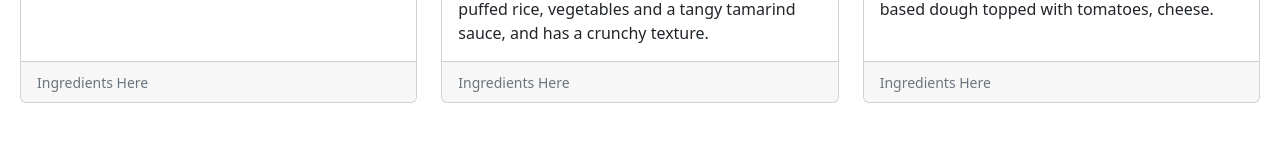
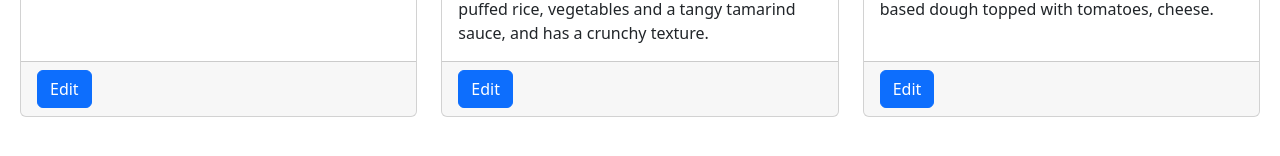
Before and after one commit to sahil-bhanvadiya/recipe-app-react-ts, a React (Create React App) app: page / in a window 1280 px wide. Shown: the part 366-522 px from the top of the page. Built offline with nearby package versions, Linux system fonts and the light colour scheme.

Commit message:
feat: edit recipe

```diff
--- a/src/components/Main.tsx
+++ b/src/components/Main.tsx
@@ -2,7 +2,7 @@ import { ChangeEvent, FC, useState } from "react";
 import { RecipeCard } from "./RecipeCard";
 import Button from "react-bootstrap/Button";
 import Modal from "react-bootstrap/Modal";
-interface Recipe {
+export interface Recipe {
   id: number;
   image: string;
   name: string;
@@ -24,7 +24,8 @@ const recipesData: Recipe[] = [
   },
   {
     id: 3,
-    image: "https://cdn.pixabay.com/photo/2017/12/09/08/18/pizza-3007395__480.jpg",
+    image:
+      "https://cdn.pixabay.com/photo/2017/12/09/08/18/pizza-3007395__480.jpg",
     name: "Pizza",
     desc: "Pizza is a dish of Italian origin consisting of a usually round, flat base of leavened wheat-based dough topped with tomatoes, cheese.",
   },
@@ -35,9 +36,9 @@ const Main: FC = () => {
   const [name, setName] = useState<string>("");
   const [img, setImg] = useState<string>("");
   const [desc, setDesc] = useState<string>("");
+  const [editData, setEditData] = useState<Recipe | undefined>();
 
   const handleClose = () => {
-    console.log(name, img, desc);
     setState(false);
   };
 
@@ -49,9 +50,30 @@ const Main: FC = () => {
     setName("");
     setImg("");
     setDesc("");
-  }
+  };
+
+  const onEditHandler = (data: Recipe) => {
+    const { name, image, desc } = data;
+    setEditData(data);
+    setName(name);
+    setImg(image);
+    setDesc(desc);
+    handleShow();
+  };
 
   const handleSave = () => {
+    if (editData) {
+      const modifiedData = [...recipes];
+      modifiedData.map((data: Recipe) => {
+        if (data.id === editData.id) {
+          data.id = editData.id;
+          data.name = name;
+          data.image = img;
+          data.desc = desc;
+        }
+      });
+      setRecipes(modifiedData);
+    } else {
       const newRecipe: Recipe = {
         id: getUniqueID(),
         name,
@@ -59,13 +81,16 @@ const Main: FC = () => {
         desc,
       };
       setRecipes((recipes) => [...recipes, newRecipe]);
+    }
     clearForm();
     setState(false);
   };
 
   const handleShow = () => setState(true);
 
-  const onChangeHandler = (e: ChangeEvent<HTMLInputElement>) => {
+  const onChangeHandler = (
+    e: ChangeEvent<HTMLInputElement> | ChangeEvent<HTMLTextAreaElement>
+  ) => {
     switch (e.target.name) {
       case "name":
         setName(e.target.value);
@@ -87,7 +112,7 @@ const Main: FC = () => {
       </div>
       <Modal show={state} onHide={handleClose}>
         <Modal.Header closeButton>
-          <Modal.Title>Add Recipe</Modal.Title>
+          <Modal.Title>{editData ? "Edit" : "Add"} Recipe</Modal.Title>
         </Modal.Header>
         <Modal.Body>
           <div className="mb-3">
@@ -111,7 +136,9 @@ const Main: FC = () => {
             <input
               type="text"
               name="img"
+              value={img}
               className="form-control"
+              onChange={onChangeHandler}
               id="exampleFormControlInput2"
               placeholder="img url"
             />
@@ -125,6 +152,8 @@ const Main: FC = () => {
               className="form-control"
               id="exampleFormControlTextarea1"
               rows={3}
+              value={desc}
+              onChange={onChangeHandler}
               placeholder="Recipe Description."
             ></textarea>
           </div>
@@ -140,9 +169,11 @@ const Main: FC = () => {
       </Modal>
       <div className="row row-cols-1 row-cols-md-3 g-4">
         {recipes.map((recipe) => (
-          <>
-            <RecipeCard recipe={recipe}></RecipeCard>
-          </>
+          <RecipeCard
+            key={recipe.id}
+            recipe={recipe}
+            onEditHandler={onEditHandler}
+          ></RecipeCard>
         ))}
       </div>
     </>
--- a/src/components/RecipeCard.tsx
+++ b/src/components/RecipeCard.tsx
@@ -1,5 +1,10 @@
-export const RecipeCard = (props: any) => {
-  const { recipe } = props;
+import { FC } from "react";
+import { Recipe } from "./Main";
+export const RecipeCard: FC<{
+  recipe: Recipe;
+  onEditHandler: (recipe: Recipe) => void;
+}> = (props) => {
+  const { recipe, onEditHandler } = props;
 
   return (
     <div className="col">
@@ -8,12 +13,14 @@ export const RecipeCard = (props: any) => {
         <div className="card-body">
           <h5 className="card-title">{recipe.name}</h5>
           <p className="card-text">{recipe.desc}</p>
-          {/* <a href="#" className="btn btn-primary">
-            Download
-          </a> */}
         </div>
         <div className="card-footer">
-            <small className="text-muted">Ingredients Here</small>
+          <button
+            className="btn btn-primary"
+            onClick={() => onEditHandler(recipe)}
+          >
+            Edit
+          </button>
         </div>
       </div>
     </div>
```
Lines whose indentation alone changed are shown as unchanged.
